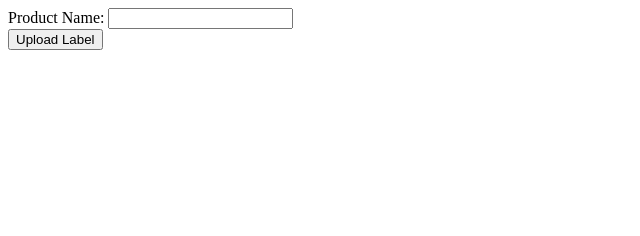
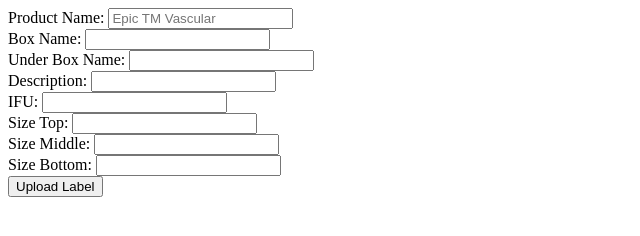
Before and after one commit to gtbmelabel/labellink, a plain HTML site: page index.html in a window 1280 px wide. Shown: the whole page, without its empty margins (0-640 px from the left). Drawn offline with Linux system fonts and the light colour scheme.

Commit message:
Update index.html

```diff
--- a/index.html
+++ b/index.html
@@ -6,21 +6,28 @@
 </head>
 	<body>
 	<div class="label">
-	   Product Name: <input type="text" name="fname" id="input_label" /><br>
-          <!-- Box Name: <input type="text" name="fname" id="input_label" /><br>
-	   First name: <input type="text" name="fname" id="input_label" /><br>
-	   First name: <input type="text" name="fname" id="input_label" /><br>
-	   First name: <input type="text" name="fname" id="input_label" /><br>
-	   First name: <input type="text" name="fname" id="input_label" /><br>
-	   First name: <input type="text" name="fname" id="input_label" /><br>
-	   First name: <input type="text" name="fname" id="input_label" /><br>
-	   First name: <input type="text" name="fname" id="input_label" /><br>
-	   First name: <input type="text" name="fname" id="input_label" /><br>
-	   First name: <input type="text" name="fname" id="input_label" /><br>
-	   First name: <input type="text" name="fname" id="input_label" /><br>
-	   First name: <input type="text" name="fname" id="input_label" /><br>
-	   First name: <input type="text" name="fname" id="input_label" /><br> -->
-
+	   Product Name: <input type="text" name="qname" id="prodname" placeholder="Epic TM Vascular"/><br>
+          Box Name: <input type="text" name="bname" id="boxname" /><br>
+	   Under Box Name: <input type="text" name="cname" id="underboxname" /><br>
+	   Description: <input type="text" name="dname" id="description" /><br>
+	   IFU: <input type="text" name="ename" id="ifu" /><br>
+	   Size Top: <input type="text" name="fname" id="top" /><br>
+	   Size Middle: <input type="text" name="gname" id="middle" /><br>
+	   Size Bottom: <input type="text" name="hname" id="bottom" /><br>
+<!-- 	   First name: <input type="text" name="iname" id="input_label" /><br>
+	   First name: <input type="text" name="jname" id="input_label" /><br>
+	   First name: <input type="text" name="kname" id="input_label" /><br>
+	   First name: <input type="text" name="lname" id="input_label" /><br>
+	   First name: <input type="text" name="mname" id="input_label" /><br>
+	   First name: <input type="text" name="nname" id="input_label" /><br>  -->
+<!--  product_name = "Epic   Vascular";
+ box_name = "OVER-THE-WIRE";
+ under_box_name = "Self-Expanding Stent System";
+ description =  "Product Description: The Epic Vascular Self-Expanding Stent \n  System (Epic Stent System) is comprised of two components: \n  the implantable endoprosthesis and the stent delivery system.";
+ ifu =  "The current instructions for use are available on the web at \n  www.bostonscientific.com/Epic.";
+ size_top = "10 mm";
+ size_middle = "x 80 mm";
+ size_bottom = "75 cm" ; -->
 		<button type="button" id="Upload Label" onClick="sendMessage()">Upload Label</button>
 	</div>
 	</body>
```
